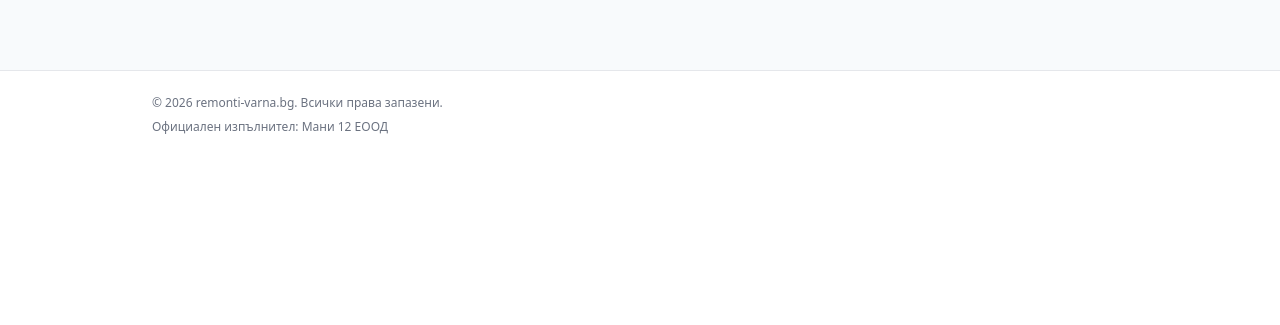
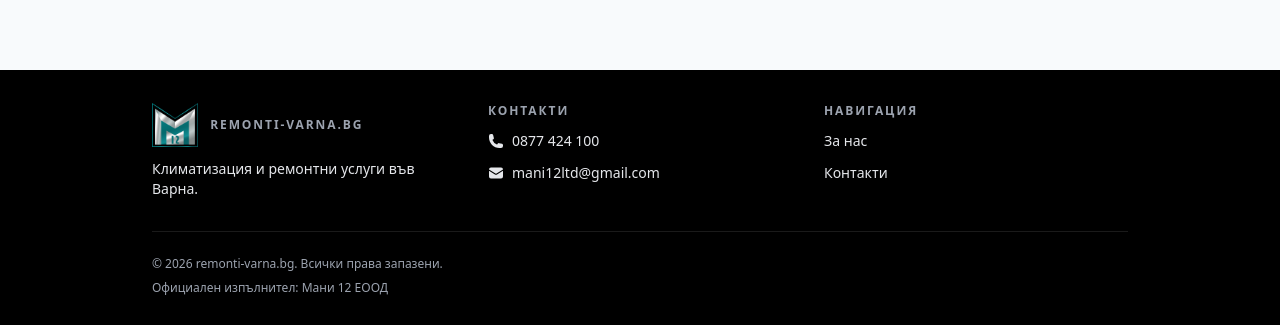
Before and after one commit to udarstudio/m12varna.com, a Nuxt app: page /kontakti in a window 1280 px wide. Shown: the part 1404-1729 px from the top of the page. Before the commit the page ends 1563 px from the top, so only its background shows below. Built offline with nearby package versions, Linux system fonts and the light colour scheme.

Commit message:
feat: improve footer with anvigation and contacts

```diff
--- a/components/Footer.vue
+++ b/components/Footer.vue
@@ -1,12 +1,67 @@
 <template>
-  <footer class="mt-12 border-t border-gray-200 bg-white">
-    <div class="mx-auto flex max-w-5xl flex-col gap-2 px-6 py-6 text-xs text-gray-500">
-      <span>© 2026 {{ appConfig.siteName }}. Всички права запазени.</span>
-      <span>Официален изпълнител: Мани 12 ЕООД</span>
+  <footer class="mt-12 border-t border-black bg-black">
+    <div class="mx-auto flex max-w-5xl flex-col gap-8 px-6 py-8">
+      <div class="grid gap-8 text-sm text-gray-200 md:grid-cols-3">
+        <div class="flex flex-col gap-3">
+          <NuxtLink to="/" aria-label="Начало" class="flex w-fit items-center gap-3">
+            <img width="48" height="46" :src="logoUrl" alt="M12 Varna" class="h-11 w-auto" />
+            <span class="text-xs font-semibold uppercase tracking-[0.16em] text-gray-400">
+              {{ appConfig.siteName }}
+            </span>
+          </NuxtLink>
+          <p>Климатизация и ремонтни услуги във Варна.</p>
+        </div>
+
+        <div class="flex flex-col gap-3">
+          <span class="text-xs font-semibold uppercase tracking-[0.16em] text-gray-400"
+            >Контакти</span
+          >
+          <a
+            class="flex w-fit items-center gap-2 transition hover:text-white"
+            :href="`tel:${appConfig.phoneNumberRaw}`"
+          >
+            <PhoneIcon class="h-4 w-4" />
+            {{ appConfig.phoneNumber }}
+          </a>
+          <a
+            class="flex w-fit items-center gap-2 transition hover:text-white"
+            :href="`mailto:${appConfig.email}`"
+          >
+            <EnvelopeIcon class="h-4 w-4" />
+            {{ appConfig.email }}
+          </a>
+        </div>
+
+        <div class="flex flex-col gap-3">
+          <span class="text-xs font-semibold uppercase tracking-[0.16em] text-gray-400"
+            >Навигация</span
+          >
+          <NuxtLink
+            v-for="item in navItems"
+            :key="item.href"
+            class="w-fit transition hover:text-white"
+            :to="item.href"
+          >
+            {{ item.label }}
+          </NuxtLink>
+        </div>
+      </div>
+
+      <div class="flex flex-col gap-2 border-t border-white/10 pt-6 text-xs text-gray-400">
+        <span>© 2026 {{ appConfig.siteName }}. Всички права запазени.</span>
+        <span>Официален изпълнител: Мани 12 ЕООД</span>
+      </div>
     </div>
   </footer>
 </template>
 
 <script setup>
+import { EnvelopeIcon, PhoneIcon } from '@heroicons/vue/24/solid';
+import logoUrl from '~/assets/images/mani-12-eood-logo.png';
+
 const appConfig = useAppConfig();
+const navItems = [
+  { label: 'За нас', href: '/' },
+  { label: 'Контакти', href: '/kontakti' },
+];
 </script>
```
